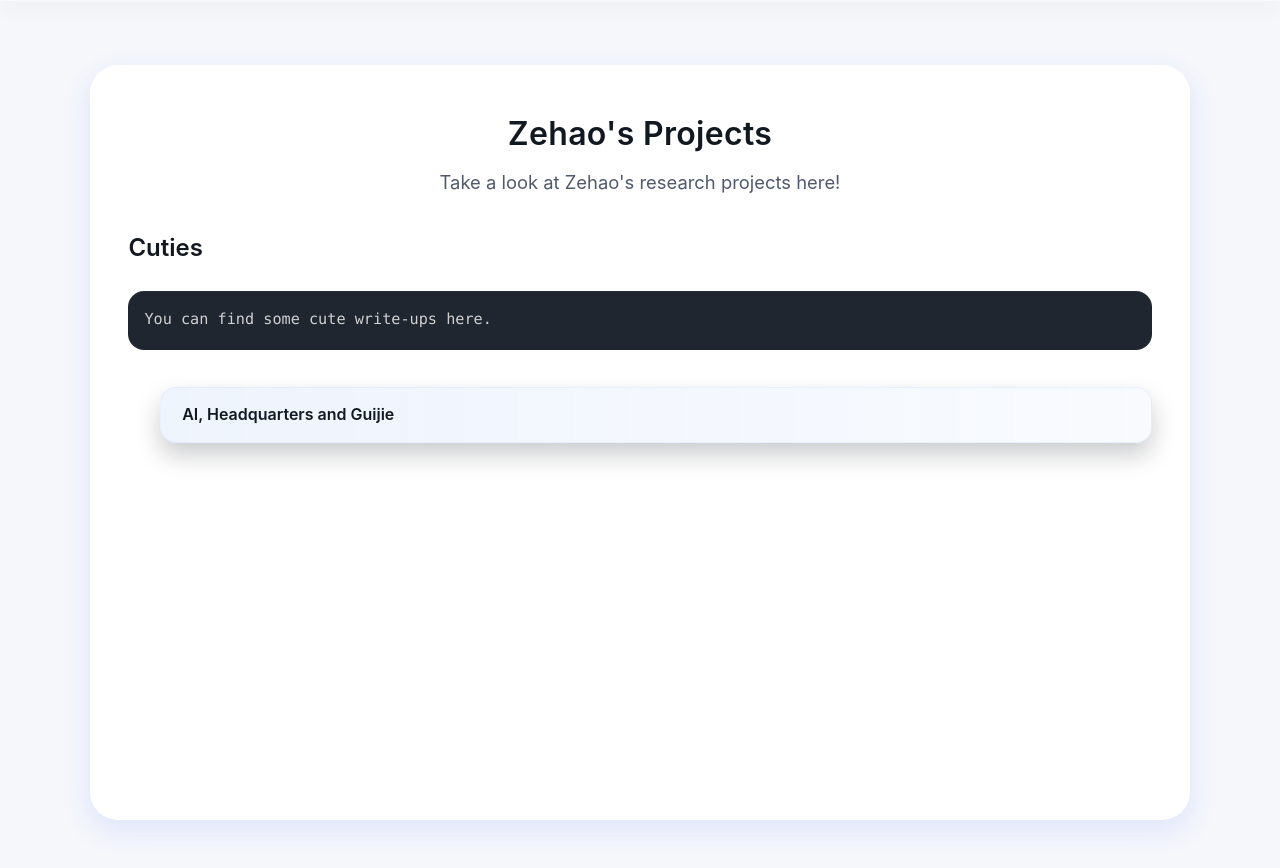
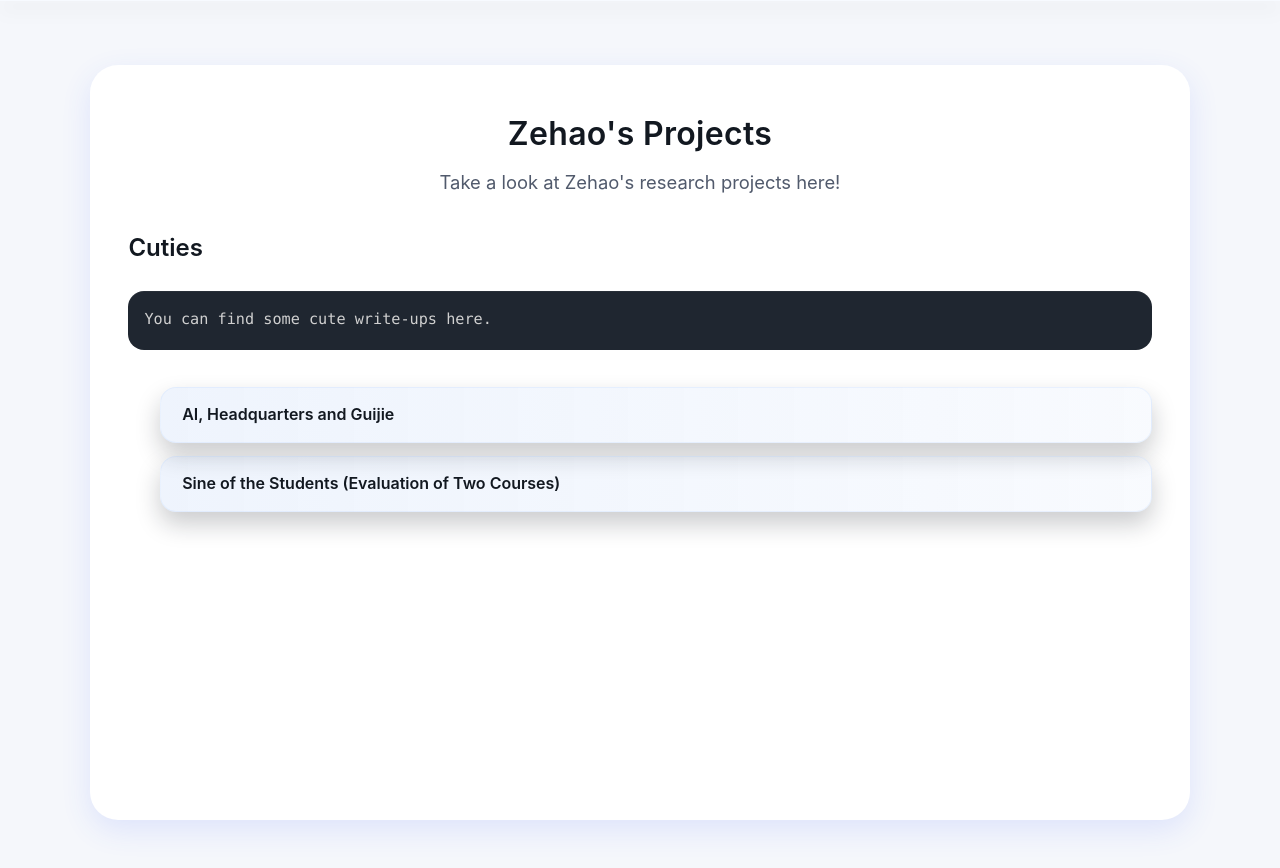
Before and after one commit to zehao-here/projects, a Jekyll site: the page built from index.md, in a window 1280 px wide. Shown: the top 868 px of the page. Built offline with Jekyll 4.4.1, drawn with Linux system fonts in a browser that asks for light colours.

Commit message:
Add: cutie/evaluation.pdf.

````diff
--- a/index.md
+++ b/index.md
@@ -14,7 +14,8 @@ layout: default
 You can find some cute write-ups here.
 ```
 <div class="project-list">
-  <a href="./cuties\Guijie.pdf">AI, Headquarters and Guijie</a>
+  <a href="./cuties\guijie.pdf">AI, Headquarters and Guijie</a>
+  <a href="./cuties\evaluation.pdf">Sine of the Students (Evaluation of Two Courses)</a>
 </div>
 
 
````
Also changed, not shown: 1 other file.
